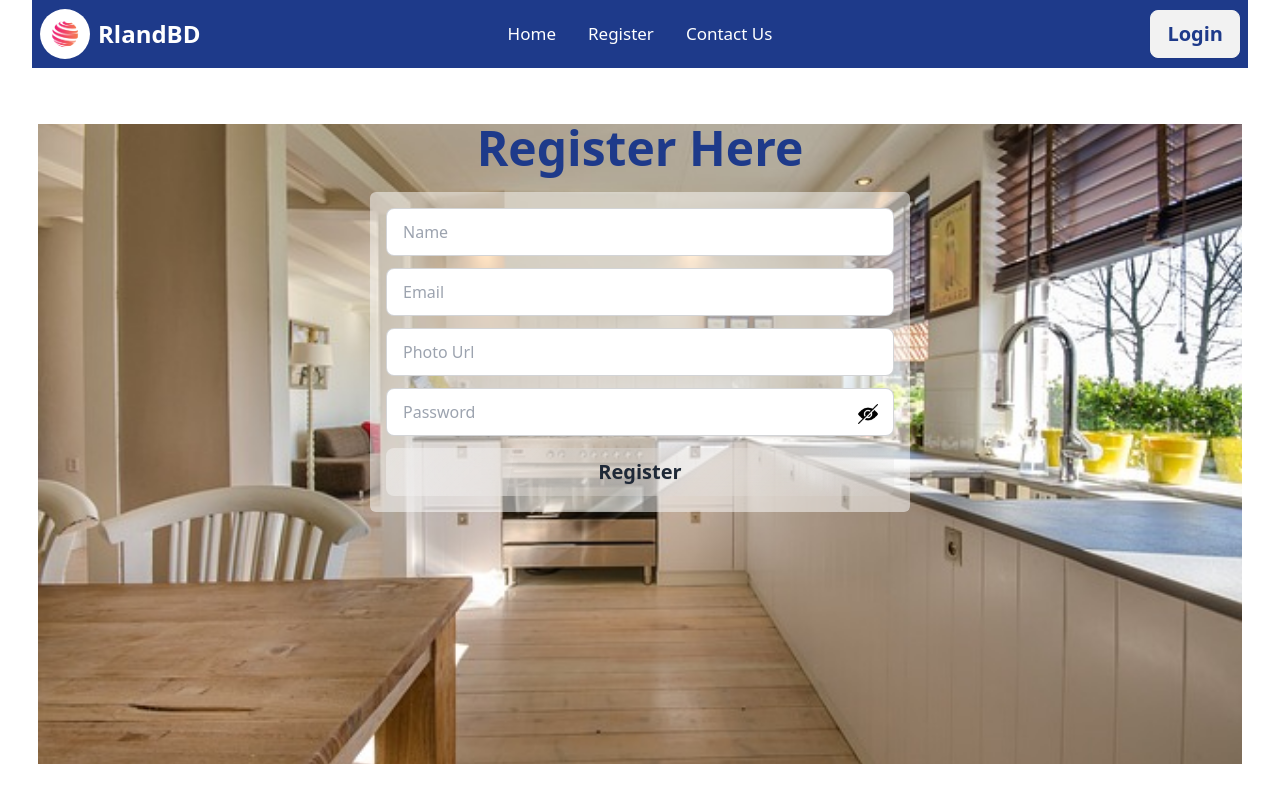
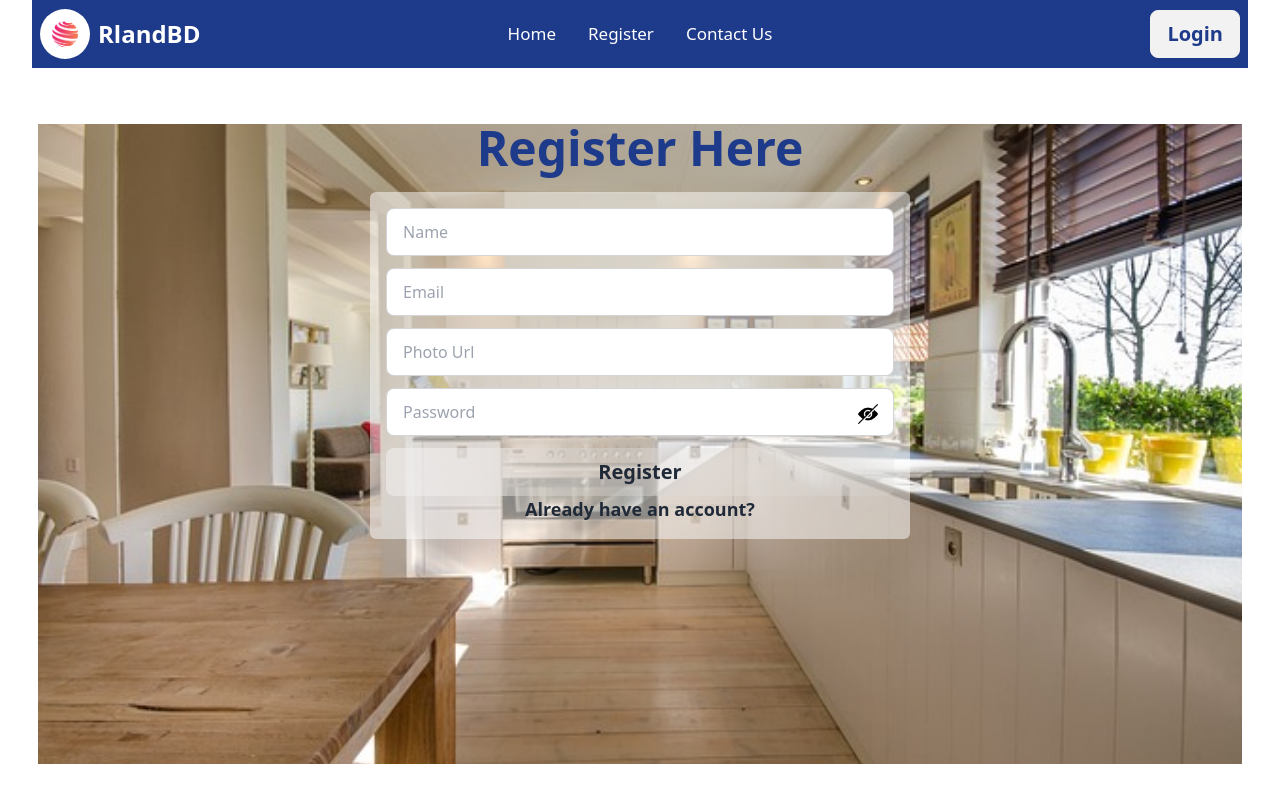
Before and after one commit to robs360/Real-Estate, a React (Vite) app: page /reg in a window 1280 px wide. Built offline with nearby package versions, Linux system fonts and the light colour scheme; no server answers.

Commit message:
showing alert done

```diff
--- a/package.json
+++ b/package.json
@@ -20,6 +20,7 @@
     "react-dom": "^18.2.0",
     "react-helmet-async": "^2.0.4",
     "react-router-dom": "^6.22.3",
+    "react-toastify": "^10.0.5",
     "sort-by": "^1.2.0",
     "swiper": "^11.1.1"
   },
--- a/src/component/Login2.jsx
+++ b/src/component/Login2.jsx
@@ -8,6 +8,7 @@ import { useLocation, useNavigate } from "react-router-dom";
 
 import eye from '../assets/images/eye.png'
 import hidden from '../assets/images/hidden.png'
+import { ToastContainer, toast } from "react-toastify";
 const Login = () => {
     const [show,setShow]=useState(false);
     const { signIn,googleSignin ,gitSignin,url,setUrl} = useContext(AuthContext);
@@ -21,7 +22,7 @@ const Login = () => {
         backgroundRepeat: 'no-repeat',
         backgroundPosition: 'center',
         width: '94%',
-        minheight: '80vh',
+
     };
     const googleClicked=()=>{
         googleSignin()
@@ -36,7 +37,9 @@ const Login = () => {
         .then(res=>{console.log(res.user)
 
         })
-        .catch(error=>console.error(error))
+        .catch(error=>{console.error(error)
+
+        })
     }
     const onSubmit=(e)=>{
         e.preventDefault();
@@ -47,11 +50,14 @@ const Login = () => {
         .then(res=>{console.log(res.user)
            navigate(location?.state? location.state:'/')
         })
-        .catch(error=>console.error(error))
+        .catch(error=>{console.error(error)
+          alert('something went worng')
+        })
     }
 
     return (
-        <div className="w-[95%] mx-auto" style={subStyle}>
+        <div className="w-[95%] mx-auto min-h-[80vh]" style={subStyle}>
+
             <Helmet>
                 <title>Login</title>
             </Helmet>
--- a/src/component/signup.jsx
+++ b/src/component/signup.jsx
@@ -4,6 +4,8 @@ import { Helmet } from "react-helmet-async";
 import { AuthContext } from "./AuthProvider";
 import eye from '../assets/images/eye.png'
 import hidden from '../assets/images/hidden.png'
+import { Link } from "react-router-dom";
+import { ToastContainer, toast } from "react-toastify";
 const Signup = () => {
     const { createUser, setUrl, url } = useContext(AuthContext);
     const [error,setError]=useState('')
@@ -36,6 +38,8 @@ const Signup = () => {
             })
             .catch(error => {console.error(error)
               setError('Something Went Wrong')
+
+              alert('something went worng')
             })
     }
 
@@ -53,6 +57,7 @@ const Signup = () => {
 
     return (
         <div className="w-[95%] mx-auto" style={subStyle}>
+
             <Helmet>
                 <title> Register</title>
             </Helmet>
@@ -88,6 +93,13 @@ const Signup = () => {
                     error?<h1 className="text-red-500">{error}</h1>
                   :<h1 className="text-green-400">{Success}</h1>
                   }
+
+                  <Link to={'/log'}>
+                       <div className="w-full flex justify-center">
+                       <button className="text-center mx-auto text-[18px] font-semibold">
+                            Already have an account?</button>
+                       </div>
+                  </Link>
             </div>
         </div>
     )
```
Also changed, not shown: 1 other file (tests, documents, lock files or other folders).
